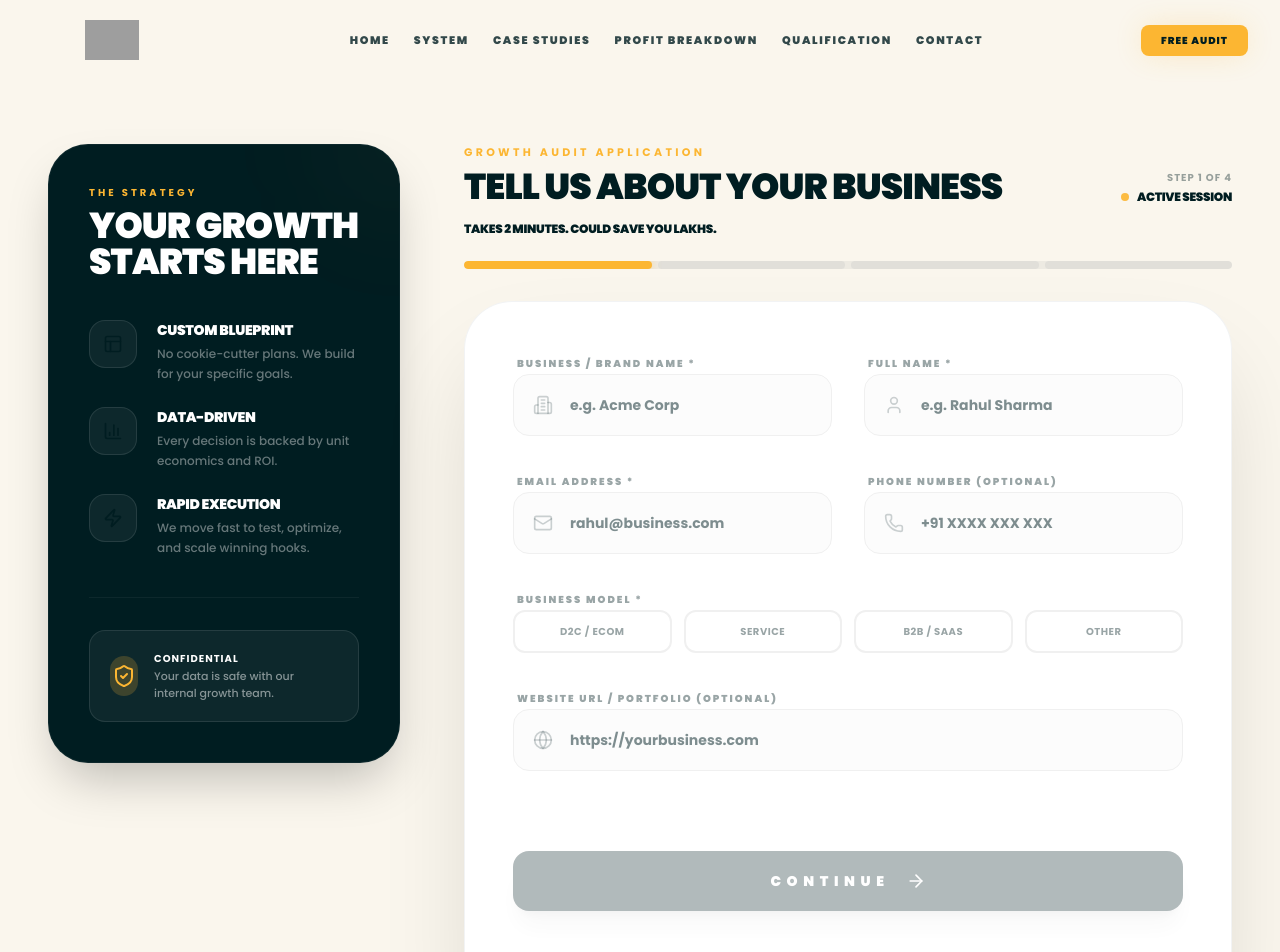
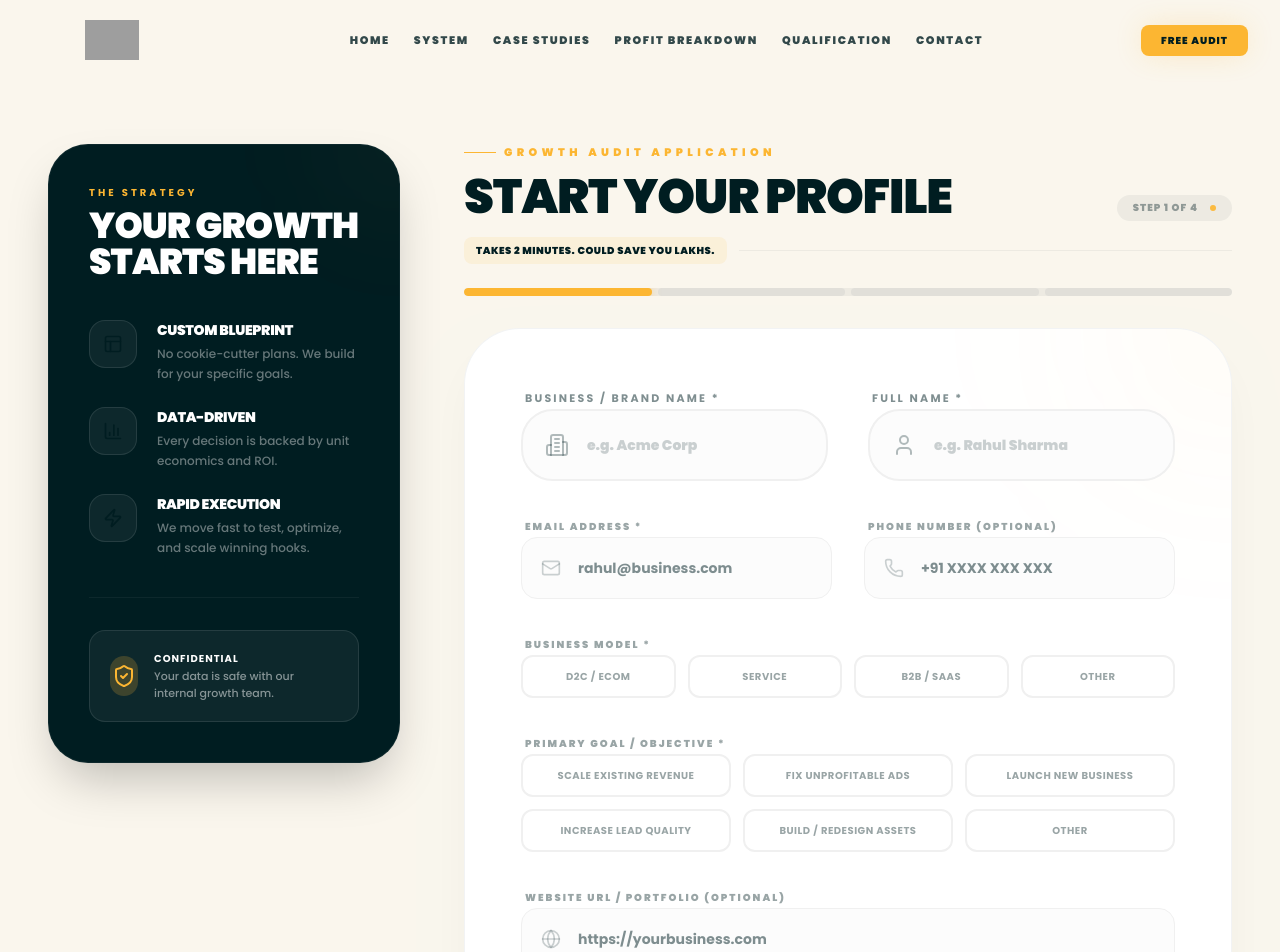
Before and after one commit to techinfigo/Techinfigo-Latest, a Next.js app: page /lead-capture in a window 1280 px wide. Shown: the top 952 px of the page. Built offline with nearby package versions, Linux system fonts and the light colour scheme; grey boxes are pictures that could not be loaded.

Commit message:
feat(interactive-lead-form): Add primary objective field to step 1
Adds a new field to capture the user's primary business objective during the initial step of the lead form. This ensures that all essential information is collected before proceeding.

```diff
--- a/components/InteractiveLeadForm.tsx
+++ b/components/InteractiveLeadForm.tsx
@@ -56,6 +56,7 @@ export const InteractiveLeadForm: React.FC<InteractiveLeadFormProps> = ({ onBack
     fullName: '',
     businessName: '',
     businessModel: '',
+    primaryObjective: '',
     email: '',
     phone: '',
     website: '',
@@ -165,7 +166,7 @@ export const InteractiveLeadForm: React.FC<InteractiveLeadFormProps> = ({ onBack
   };
 
   const isStepValid = () => {
-    if (currentStep === 1) return formData.fullName && formData.email && formData.businessName && formData.businessModel;
+    if (currentStep === 1) return formData.fullName && formData.email && formData.businessName && formData.businessModel && formData.primaryObjective;
     if (currentStep === 2) return formData.services.length > 0;
     if (currentStep === 3) {
       const s = formData.services;
@@ -360,26 +361,31 @@ export const InteractiveLeadForm: React.FC<InteractiveLeadFormProps> = ({ onBack
               {/* Progress Header */}
               <div className="space-y-6">
                       <div className="space-y-4">
-                    <div className="flex flex-col md:flex-row md:items-end justify-between gap-4">
-                      <div className="space-y-2">
-                        <p className="text-brandYellow text-[11px] font-bold uppercase tracking-[0.3em]">Growth Audit Application</p>
-                        <h1 className="text-3xl lg:text-4xl font-black text-brandDark tracking-tight uppercase leading-none">
-                          {currentStep === 1 && "Tell us about your business"}
-                          {currentStep === 2 && "What do you need?"}
-                          {currentStep === 3 && "The Details"}
-                          {currentStep === 4 && "Qualification"}
+                        <div className="flex flex-col md:flex-row md:items-end justify-between gap-6">
+                          <div className="space-y-3">
+                            <div className="flex items-center gap-2">
+                              <span className="w-8 h-px bg-brandYellow"></span>
+                              <p className="text-brandYellow text-[10px] sm:text-[11px] font-black uppercase tracking-[0.4em]">Growth Audit Application</p>
+                            </div>
+                            <h1 className="text-4xl lg:text-5xl font-black text-brandDark tracking-tight uppercase leading-none">
+                              {currentStep === 1 && "Start Your Profile"}
+                              {currentStep === 2 && "Growth Tools"}
+                              {currentStep === 3 && "Unit Economics"}
+                              {currentStep === 4 && "Final Roadmap"}
                             </h1>
                           </div>
                           <div className="text-right">
-                        <p className="text-brandDark/40 text-[10px] font-bold uppercase tracking-widest mb-1">Step {currentStep} of 4</p>
-                        <div className="flex items-center gap-2 justify-end">
-                          <div className="w-2 h-2 rounded-full bg-brandYellow animate-pulse"></div>
-                          <p className="text-brandDark font-black text-xs uppercase tracking-tight">Active Session</p>
+                            <div className="bg-brandDark/5 px-4 py-2 rounded-full inline-flex items-center gap-3">
+                              <p className="text-brandDark/40 text-[10px] font-black uppercase tracking-widest leading-none">Step {currentStep} of 4</p>
+                              <div className="w-1.5 h-1.5 rounded-full bg-brandYellow animate-pulse"></div>
                             </div>
                           </div>
                         </div>
-                    <div className="text-right sm:text-left">
-                      <p className="text-brandDark font-black text-xs uppercase tracking-tight">Takes 2 minutes. Could save you lakhs.</p>
+                        <div className="flex items-center gap-3">
+                          <div className="bg-brandYellow/10 px-3 py-1.5 rounded-lg">
+                            <p className="text-brandDark font-black text-[10px] uppercase tracking-wider">Takes 2 minutes. Could save you lakhs.</p>
+                          </div>
+                          <div className="h-px flex-1 bg-brandDark/5"></div>
                         </div>
                       </div>
 
@@ -396,8 +402,10 @@ export const InteractiveLeadForm: React.FC<InteractiveLeadFormProps> = ({ onBack
                 </div>
               </div>
 
-              <div className="bg-white rounded-[3rem] p-8 lg:p-12 shadow-4xl border border-brandDark/5 relative overflow-hidden">
-                <form onSubmit={handleSubmit} className="space-y-10">
+                <div className="bg-white rounded-[3.5rem] p-8 lg:p-14 shadow-2xl shadow-brandDark/5 border border-brandDark/5 relative overflow-hidden">
+                  <div className="absolute top-0 right-0 w-64 h-64 bg-brandYellow/5 blur-[100px] rounded-full -mr-32 -mt-32"></div>
+
+                  <form onSubmit={handleSubmit} className="space-y-12 relative z-10">
                   <AnimatePresence mode="wait">
                     {/* STEP 1: BASIC INFO */}
                     {currentStep === 1 && (
@@ -409,9 +417,9 @@ export const InteractiveLeadForm: React.FC<InteractiveLeadFormProps> = ({ onBack
                         transition={{ duration: 0.4, ease: "circOut" }}
                         className="space-y-8"
                       >
-                        <div className="grid grid-cols-1 md:grid-cols-2 gap-8">
-                          <div className="space-y-3">
-                            <label className="text-[10px] font-black text-brandDark/40 uppercase tracking-[0.2em] ml-1">Business / Brand Name *</label>
+                        <div className="grid grid-cols-1 md:grid-cols-2 gap-10">
+                          <div className="space-y-4">
+                            <label className="text-[11px] font-bold text-brandDark/50 uppercase tracking-[0.2em] ml-1">Business / Brand Name *</label>
                             <div className="relative group">
                               <input
                                 required
@@ -419,13 +427,13 @@ export const InteractiveLeadForm: React.FC<InteractiveLeadFormProps> = ({ onBack
                                 value={formData.businessName}
                                 onChange={(e) => updateField('businessName', e.target.value)}
                                 placeholder="e.g. Acme Corp"
-                                className="w-full bg-[#fcfcfc] border border-[#f0f0f0] px-6 py-5 pl-14 text-sm font-bold focus:ring-2 focus:ring-brandYellow/20 focus:border-brandYellow outline-none rounded-2xl transition-all group-hover:border-brandDark/10"
+                                className="w-full bg-[#fcfcfc] border-2 border-[#f0f0f0] px-7 py-6 pl-16 text-sm font-black focus:ring-4 focus:ring-brandYellow/10 focus:border-brandYellow outline-none rounded-[2rem] transition-all group-hover:border-brandDark/10 placeholder:text-brandDark/20"
                               />
-                              <Building2 className="absolute left-5 top-1/2 -translate-y-1/2 w-5 h-5 text-brandDark/20 group-focus-within:text-brandYellow transition-colors" />
+                              <Building2 className="absolute left-6 top-1/2 -translate-y-1/2 w-6 h-6 text-brandDark/30 group-focus-within:text-brandYellow transition-all group-focus-within:scale-110" />
                             </div>
                           </div>
-                          <div className="space-y-3">
-                            <label className="text-[10px] font-black text-brandDark/40 uppercase tracking-[0.2em] ml-1">Full Name *</label>
+                          <div className="space-y-4">
+                            <label className="text-[11px] font-bold text-brandDark/50 uppercase tracking-[0.2em] ml-1">Full Name *</label>
                             <div className="relative group">
                               <input
                                 required
@@ -433,9 +441,9 @@ export const InteractiveLeadForm: React.FC<InteractiveLeadFormProps> = ({ onBack
                                 value={formData.fullName}
                                 onChange={(e) => updateField('fullName', e.target.value)}
                                 placeholder="e.g. Rahul Sharma"
-                                className="w-full bg-[#fcfcfc] border border-[#f0f0f0] px-6 py-5 pl-14 text-sm font-bold focus:ring-2 focus:ring-brandYellow/20 focus:border-brandYellow outline-none rounded-2xl transition-all group-hover:border-brandDark/10"
+                                className="w-full bg-[#fcfcfc] border-2 border-[#f0f0f0] px-7 py-6 pl-16 text-sm font-black focus:ring-4 focus:ring-brandYellow/10 focus:border-brandYellow outline-none rounded-[2rem] transition-all group-hover:border-brandDark/10 placeholder:text-brandDark/20"
                               />
-                              <User className="absolute left-5 top-1/2 -translate-y-1/2 w-5 h-5 text-brandDark/20 group-focus-within:text-brandYellow transition-colors" />
+                              <User className="absolute left-6 top-1/2 -translate-y-1/2 w-6 h-6 text-brandDark/30 group-focus-within:text-brandYellow transition-all group-focus-within:scale-110" />
                             </div>
                           </div>
                         </div>
@@ -486,6 +494,30 @@ export const InteractiveLeadForm: React.FC<InteractiveLeadFormProps> = ({ onBack
                           </div>
                         </div>
                         <div className="space-y-3">
+                          <label className="text-[10px] font-black text-brandDark/40 uppercase tracking-[0.2em] ml-1">Primary Goal / Objective *</label>
+                          <div className="grid grid-cols-2 md:grid-cols-3 gap-3">
+                            {[
+                              'Scale Existing Revenue',
+                              'Fix Unprofitable Ads',
+                              'Launch New Business',
+                              'Increase Lead Quality',
+                              'Build / Redesign Assets',
+                              'Other'
+                            ].map(opt => (
+                              <button
+                                key={opt}
+                                type="button"
+                                onClick={() => updateField('primaryObjective', opt)}
+                                className={`px-4 py-3 rounded-xl border-2 font-bold text-[10px] uppercase tracking-wider transition-all ${
+                                  formData.primaryObjective === opt ? 'border-brandYellow bg-brandYellow/10 text-brandDark' : 'border-[#f0f0f0] text-brandDark/40 hover:border-brandDark/10'
+                                }`}
+                              >
+                                {opt}
+                              </button>
+                            ))}
+                          </div>
+                        </div>
+                        <div className="space-y-3">
                           <label className="text-[10px] font-black text-brandDark/40 uppercase tracking-[0.2em] ml-1">Website URL / Portfolio (Optional)</label>
                           <div className="relative group">
                             <input
@@ -526,19 +558,26 @@ export const InteractiveLeadForm: React.FC<InteractiveLeadFormProps> = ({ onBack
                                 key={item.id}
                                 type="button"
                                 onClick={() => toggleChip('services', item.id)}
-                              className={`p-6 rounded-3xl border-2 flex flex-col items-center gap-4 transition-all duration-300 group ${
+                                className={`p-8 rounded-[2.5rem] border-2 flex flex-col items-center gap-5 transition-all duration-500 group relative ${
                                   formData.services.includes(item.id as ServiceType)
-                                  ? 'border-brandYellow bg-brandYellow/5 shadow-lg scale-[1.02]'
-                                  : 'border-[#f0f0f0] hover:border-brandDark/10 hover:bg-brandDark/[0.02]'
+                                    ? 'border-brandYellow bg-brandYellow/[0.03] shadow-2xl shadow-brandYellow/10 scale-[1.05] z-10'
+                                    : 'border-[#f0f0f0] hover:border-brandDark/10 hover:bg-brandDark/[0.01]'
                                 }`}
                               >
-                              <div className={`w-12 h-12 rounded-2xl flex items-center justify-center transition-all duration-300 ${
-                                formData.services.includes(item.id as ServiceType) ? 'bg-brandYellow text-brandDark' : 'bg-brandDark/5 text-brandDark/40 group-hover:bg-brandDark/10'
+                                {formData.services.includes(item.id as ServiceType) && (
+                                  <div className="absolute top-4 right-4 w-6 h-6 bg-brandYellow rounded-full flex items-center justify-center">
+                                    <Check className="w-4 h-4 text-brandDark" strokeWidth={3} />
+                                  </div>
+                                )}
+                                <div className={`w-14 h-14 rounded-2xl flex items-center justify-center transition-all duration-500 ${
+                                  formData.services.includes(item.id as ServiceType)
+                                    ? 'bg-brandYellow text-brandDark rotate-3'
+                                    : 'bg-brandDark/5 text-brandDark/30 group-hover:bg-brandDark/10'
                                 }`}>
                                   {item.icon}
                                 </div>
-                              <span className={`text-[10px] font-black uppercase tracking-tight text-center leading-tight ${
-                                formData.services.includes(item.id as ServiceType) ? 'text-brandDark' : 'text-brandDark/60'
+                                <span className={`text-[11px] font-black uppercase tracking-widest text-center leading-tight transition-colors duration-500 ${
+                                  formData.services.includes(item.id as ServiceType) ? 'text-brandDark' : 'text-brandDark/40'
                                 }`}>
                                   {item.id}
                                 </span>
@@ -1007,15 +1046,15 @@ export const InteractiveLeadForm: React.FC<InteractiveLeadFormProps> = ({ onBack
                   </AnimatePresence>
 
                     {/* NAVIGATION */}
-                  <div className="pt-10 flex flex-col sm:flex-row items-center gap-4">
+                    <div className="pt-12 flex flex-col sm:flex-row items-center gap-5">
                       {currentStep > 1 && (
                         <button
                           type="button"
                           onClick={prevStep}
-                        className="w-full sm:w-auto px-10 py-5 bg-brandDark/5 text-brandDark font-black text-[10px] uppercase tracking-[0.2em] rounded-2xl hover:bg-brandDark/10 transition-all flex items-center justify-center gap-3"
+                          className="w-full sm:w-auto px-12 py-6 bg-brandDark/5 text-brandDark font-black text-[11px] uppercase tracking-[0.3em] rounded-[1.5rem] hover:bg-brandDark/10 transition-all flex items-center justify-center gap-4 group"
                         >
-                        <ChevronLeft className="w-4 h-4" />
-                        Back
+                          <ChevronLeft className="w-5 h-5 group-hover:-translate-x-1 transition-transform" />
+                          Prev
                         </button>
                       )}
 
@@ -1024,29 +1063,29 @@ export const InteractiveLeadForm: React.FC<InteractiveLeadFormProps> = ({ onBack
                           type="button"
                           onClick={nextStep}
                           disabled={!isStepValid()}
-                        className="flex-1 w-full py-5 bg-brandDark text-white font-black text-sm uppercase tracking-[0.4em] rounded-2xl hover:bg-brandYellow hover:text-brandDark transition-all duration-500 shadow-xl flex items-center justify-center gap-4 group disabled:opacity-30 disabled:cursor-not-allowed"
+                          className="flex-1 w-full py-6 bg-brandDark text-white font-black text-sm uppercase tracking-[0.5em] rounded-[1.5rem] hover:bg-[#fcb632] hover:text-brandDark transition-all duration-500 shadow-2xl shadow-brandDark/10 flex items-center justify-center gap-5 group disabled:opacity-30 disabled:cursor-not-allowed hover:scale-[1.02] active:scale-[0.98]"
                         >
-                        Continue
-                        <ArrowRight className="w-5 h-5 group-hover:translate-x-1 transition-transform" />
+                          Next Stage
+                          <ArrowRight className="w-6 h-6 group-hover:translate-x-2 transition-transform" strokeWidth={3} />
                         </button>
                       ) : (
                         <button
                           type="submit"
                           disabled={loading || !isStepValid()}
-                        className="flex-1 w-full py-5 bg-brandDark text-white font-black text-sm uppercase tracking-[0.4em] rounded-2xl hover:bg-brandYellow hover:text-brandDark transition-all duration-500 shadow-xl flex items-center justify-center gap-4 group disabled:opacity-80"
+                          className="flex-1 w-full py-6 bg-[#fcb632] text-brandDark font-black text-sm uppercase tracking-[0.5em] rounded-[1.5rem] hover:bg-brandDark hover:text-white transition-all duration-500 shadow-2xl shadow-brandYellow/20 flex items-center justify-center gap-5 group disabled:opacity-80 hover:scale-[1.02] active:scale-[0.98]"
                         >
                           {loading ? (
-                          <span className="flex items-center gap-3">
-                            <svg className="animate-spin h-5 w-5" viewBox="0 0 24 24">
+                            <span className="flex items-center gap-4">
+                              <svg className="animate-spin h-6 w-6" viewBox="0 0 24 24">
                                 <circle className="opacity-25" cx="12" cy="12" r="10" stroke="currentColor" strokeWidth="4" fill="none"></circle>
                                 <path className="opacity-75" fill="currentColor" d="M4 12a8 8 0 018-8V0C5.373 0 0 5.373 0 12h4zm2 5.291A7.962 7.962 0 014 12H0c0 3.042 1.135 5.824 3 7.938l3-2.647z"></path>
                               </svg>
-                            BUILDING PLAN...
+                              ANALYZING...
                             </span>
                           ) : (
                             <>
-                            Get Free Strategy Plan
-                            <Zap className="w-5 h-5 group-hover:scale-110 transition-transform" fill="currentColor" />
+                              Submit Application
+                              <Zap className="w-6 h-6 group-hover:scale-125 transition-transform" fill="currentColor" />
                             </>
                           )}
                         </button>
```
Lines whose indentation alone changed are shown as unchanged.
